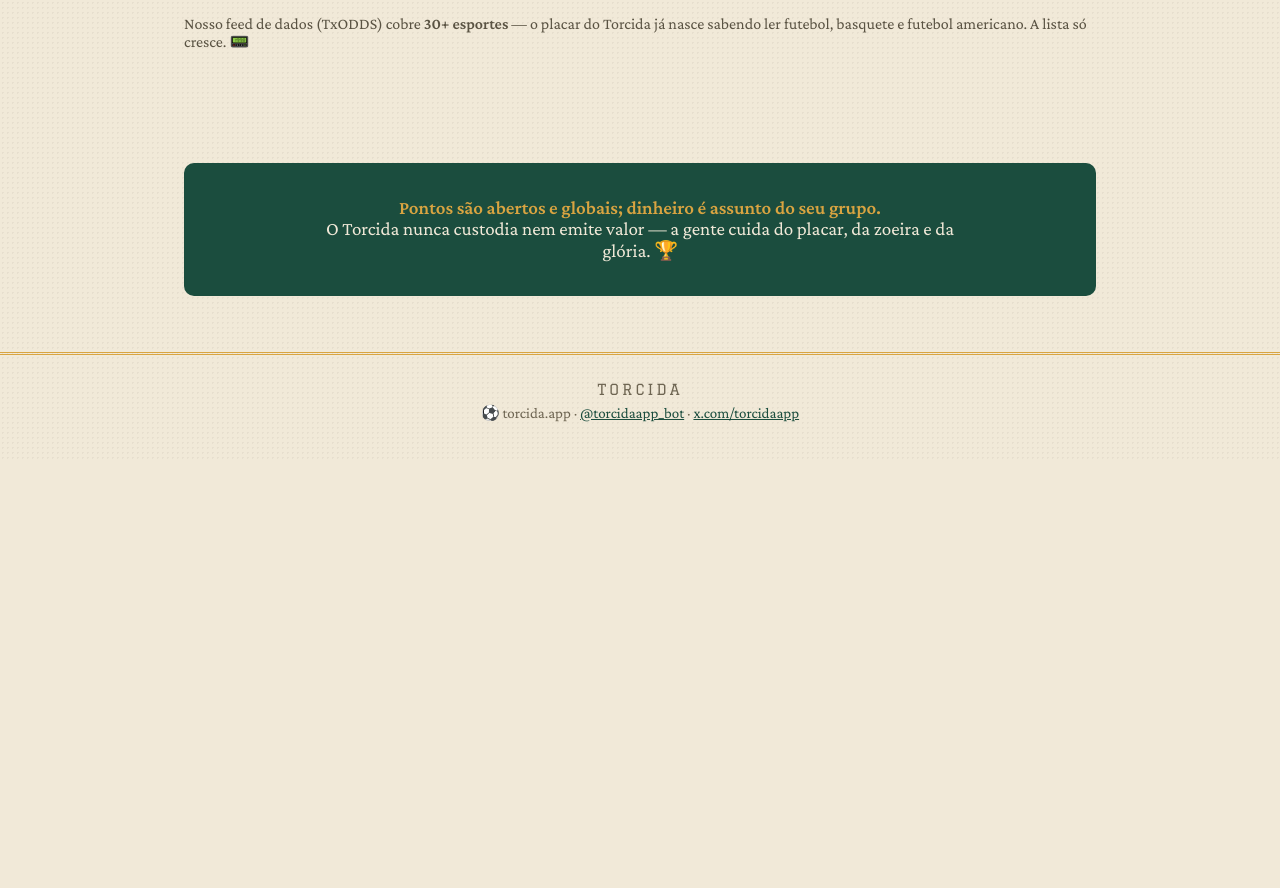
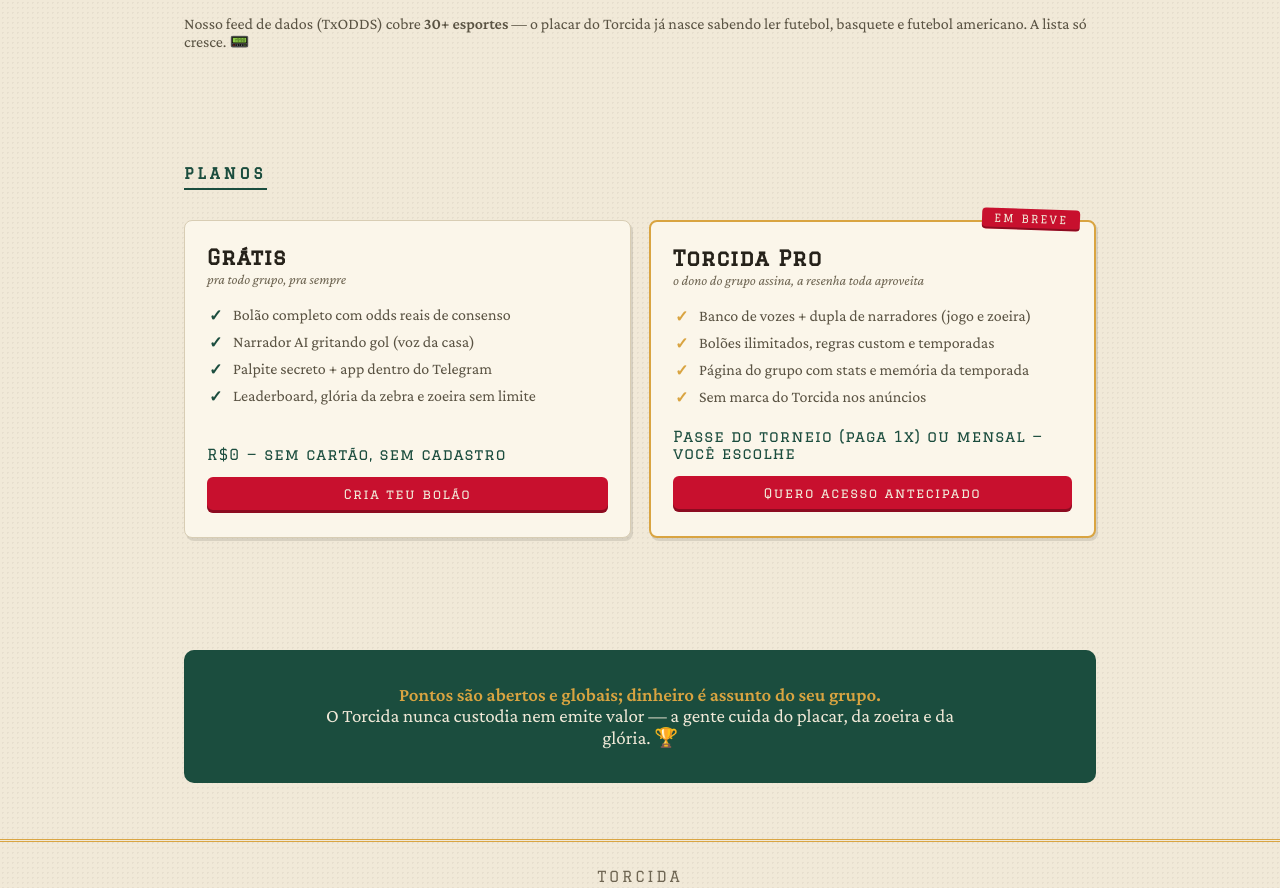
Before and after one commit to CrashDiniz/torcida, a plain HTML site: page landing/index.html in a window 1280 px wide. Shown: the part 1890-2778 px from the top of the page. Before the commit the page ends 2352 px from the top, so only its background shows below. Drawn offline with nearby package versions, Linux system fonts and the light colour scheme; no server answers.

Commit message:
feat(landing): plans section — Free vs Torcida Pro (tournament pass or monthly)

```diff
--- a/landing/index.html
+++ b/landing/index.html
@@ -213,6 +213,35 @@
   .feature { border-left: 4px solid var(--gold); padding: 4px 0 4px 16px; }
   .feature h3 { font-size: 19px; }
   .feature p { color: #5A5343; font-size: 16.5px; margin-top: 4px; }
+  .plans { display: grid; grid-template-columns: repeat(auto-fit, minmax(280px, 1fr)); gap: 18px; }
+  .plan {
+    background: #FBF6EA; border: 1px solid #D8CDB4; border-radius: 8px;
+    padding: 24px 22px; position: relative; box-shadow: 2px 3px 0 rgba(38,34,26,.12);
+    display: flex; flex-direction: column;
+  }
+  .plan.pro { border: 2px solid var(--gold); }
+  .plan h3 { font-family: 'Graduate', serif; font-size: 21px; letter-spacing: 1px; }
+  .plan .who { color: #6E6552; font-size: 14px; margin: 2px 0 14px; font-style: italic; }
+  .plan ul { list-style: none; margin: 0 0 18px; padding: 0; flex: 1; }
+  .plan li { color: #5A5343; font-size: 16px; padding: 5px 0 5px 26px; position: relative; }
+  .plan li::before { content: "✓"; position: absolute; left: 2px; color: var(--green);
+                     font-weight: bold; }
+  .plan.pro li::before { color: var(--gold); }
+  .plan .price { font-family: 'Graduate', serif; color: var(--green); font-size: 15px;
+                 letter-spacing: 1px; }
+  .plan .soon {
+    position: absolute; top: -13px; right: 14px; background: var(--stamp); color: var(--paper);
+    font-family: 'Graduate', serif; font-size: 11px; letter-spacing: 2px;
+    padding: 4px 12px 5px; border-radius: 4px; transform: rotate(2deg);
+    box-shadow: inset 0 -2px 0 rgba(0,0,0,.3);
+  }
+  .plan .cta {
+    margin-top: 14px; display: inline-block; text-align: center; text-decoration: none;
+    background: var(--stamp); color: var(--paper); border-radius: 6px;
+    padding: 10px 16px 12px; font-family: 'Graduate', serif; font-size: 13px;
+    letter-spacing: 1.5px; box-shadow: inset 0 -3px 0 rgba(0,0,0,.3);
+  }
+  .plan .cta:hover { transform: translateY(-1px); }
   .honest {
     background: var(--green); color: var(--paper); border-radius: 10px;
     padding: 34px 30px; text-align: center;
@@ -356,6 +385,39 @@
     Nosso feed de dados (TxODDS) cobre <b>30+ esportes</b> — o placar do
     Torcida já nasce sabendo ler futebol, basquete e futebol americano.
     A lista só cresce. 📟</p>
+</section>
+
+<section id="planos">
+  <h2 class="sec" data-en="Plans">Planos</h2>
+  <div class="plans">
+    <div class="plan">
+      <h3 data-en="Free">Grátis</h3>
+      <p class="who" data-en="for every group, forever">pra todo grupo, pra sempre</p>
+      <ul>
+        <li data-en="Full pool with real consensus odds">Bolão completo com odds reais de consenso</li>
+        <li data-en="AI narrator shouting goals (house voice)">Narrador AI gritando gol (voz da casa)</li>
+        <li data-en="Secret picks + app inside Telegram">Palpite secreto + app dentro do Telegram</li>
+        <li data-en="Leaderboard, underdog glory and endless banter">Leaderboard, glória da zebra e zoeira sem limite</li>
+      </ul>
+      <div class="price" data-en="$0 — no card, no signup">R$0 — sem cartão, sem cadastro</div>
+      <a class="cta display" href="https://t.me/torcidaapp_bot"
+         data-en="Start your pool">Cria teu bolão</a>
+    </div>
+    <div class="plan pro">
+      <div class="soon display" data-en="SOON">EM BREVE</div>
+      <h3>Torcida Pro</h3>
+      <p class="who" data-en="the host subscribes, the whole group levels up">o dono do grupo assina, a resenha toda aproveita</p>
+      <ul>
+        <li data-en="Voice library + two-narrator booth (play-by-play & banter)">Banco de vozes + dupla de narradores (jogo e zoeira)</li>
+        <li data-en="Unlimited pools, custom rules and seasons">Bolões ilimitados, regras custom e temporadas</li>
+        <li data-en="Group page with stats and season memory">Página do grupo com stats e memória da temporada</li>
+        <li data-en="No Torcida branding on announcements">Sem marca do Torcida nos anúncios</li>
+      </ul>
+      <div class="price" data-en="Tournament pass (pay once) or monthly — your call">Passe do torneio (paga 1x) ou mensal — você escolhe</div>
+      <a class="cta display" href="https://t.me/torcidaapp_bot"
+         data-en="Get early access">Quero acesso antecipado</a>
+    </div>
+  </div>
 </section>
 
 <section>
```
